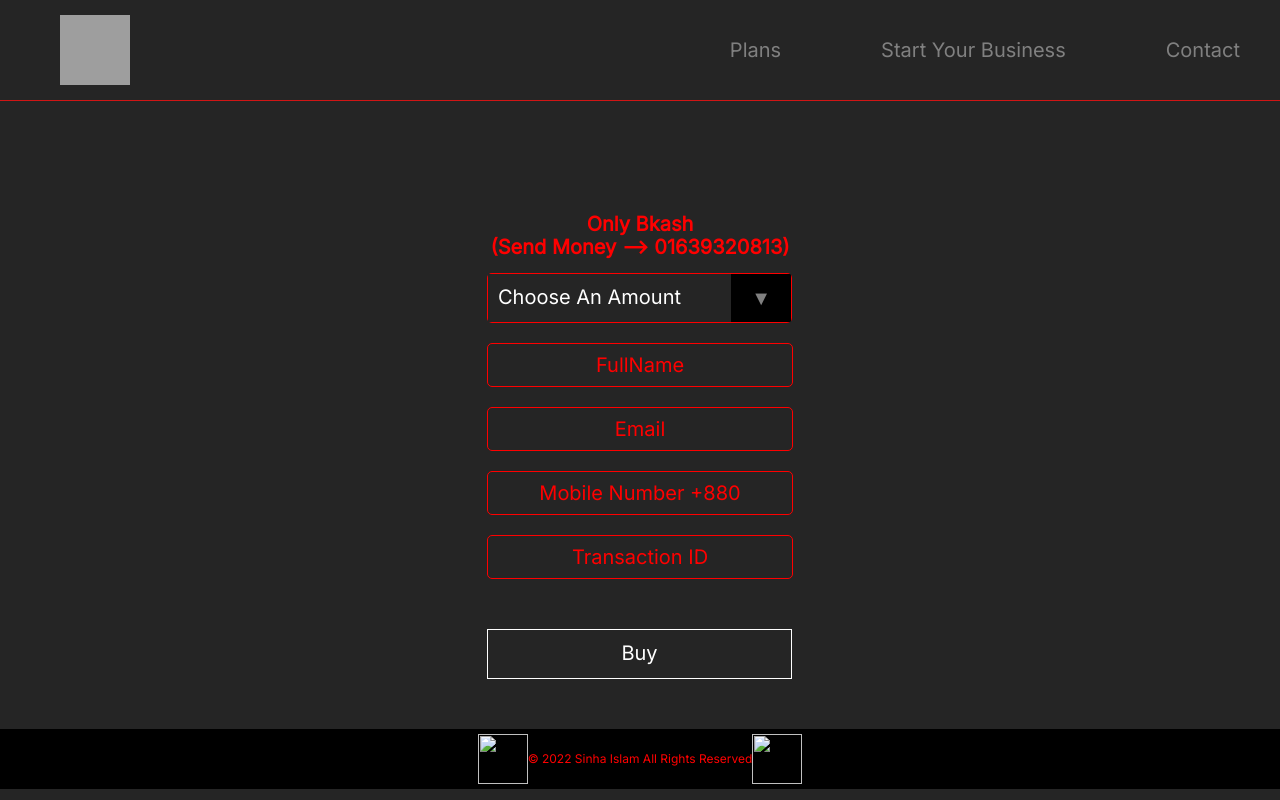
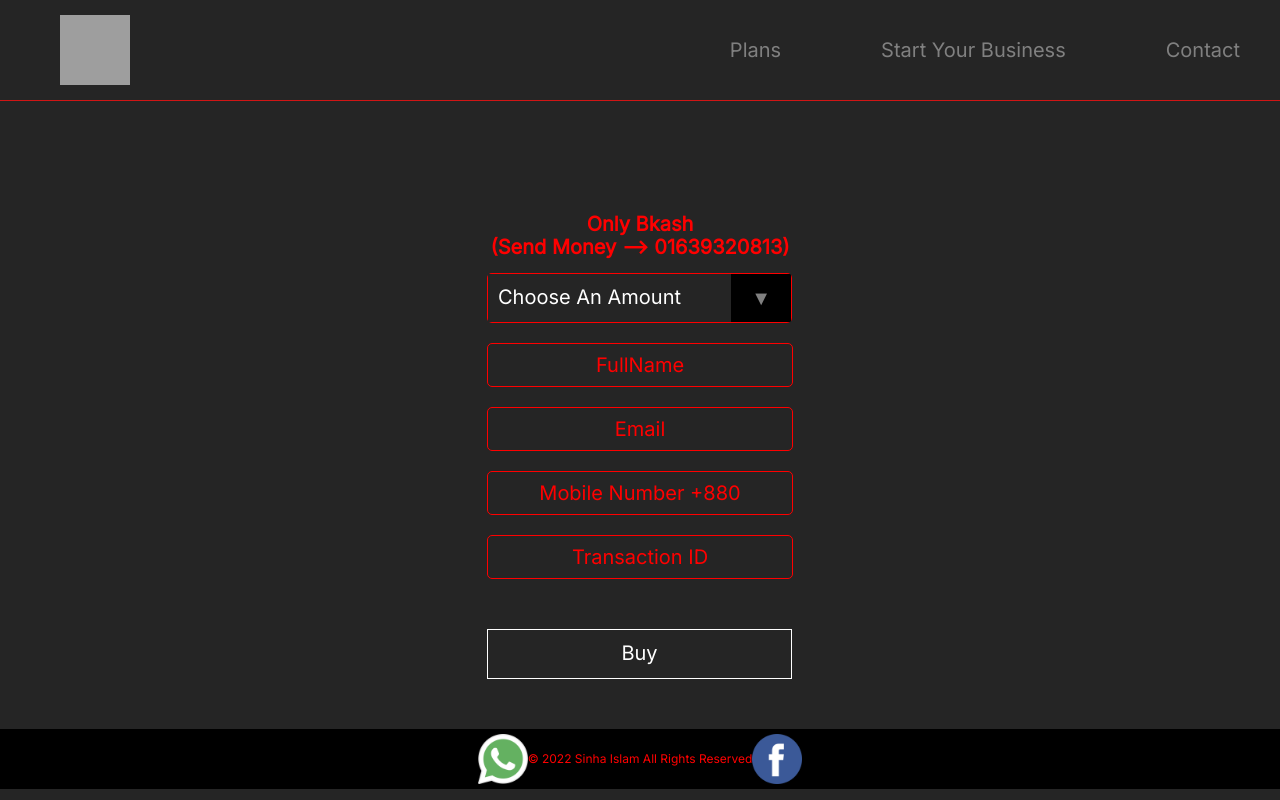
Before and after one commit to sinhaislam/alif, a plain HTML site: page Boosting.html in a window 1280 px wide. Drawn offline with Linux system fonts and the light colour scheme; the site is published under a folder, as on GitHub Pages, so addresses that start at the root find nothing; grey boxes are pictures that could not be loaded.

Commit message:
Update Boosting.html

```diff
--- a/Boosting.html
+++ b/Boosting.html
@@ -15,7 +15,7 @@
         <nav class="nav collapsible">
             <a href="/index.html"><img class="logo" src="https://cdn.discordapp.com/attachments/956836228647493652/956942811792551986/alifs_image.png" alt=""></a>
                 <svg class="icon icon--primary nav-toggler">
-                    <use href="/images/sprite.svg#menu"></use>
+                    <use href="images/sprite.svg#menu"></use>
                 </svg>
             <ul class="nav-content nav-list collapsible-content">
                 <li class="nav-item"><a href="">Plans</a></li>
@@ -49,9 +49,9 @@
         <button class="btn" type="submit">Buy</button>
    </form>
             <div class="copyright">
-                <a href="https://wa.me/01639320813"><img class="img" src="/images/whatsapp.png" alt=""></a>
+                <a href="https://wa.me/01639320813"><img class="img" src="images/whatsapp.png" alt=""></a>
                 © 2022 Sinha Islam All Rights Reserved
-                <a href="https://www.facebook.com/adsbyalif"><img class="img" src="/images/facebook.png" alt=""></a>
+                <a href="https://www.facebook.com/adsbyalif"><img class="img" src="images/facebook.png" alt=""></a>
             </div>
 
    <script src="main.js"></script>
```
